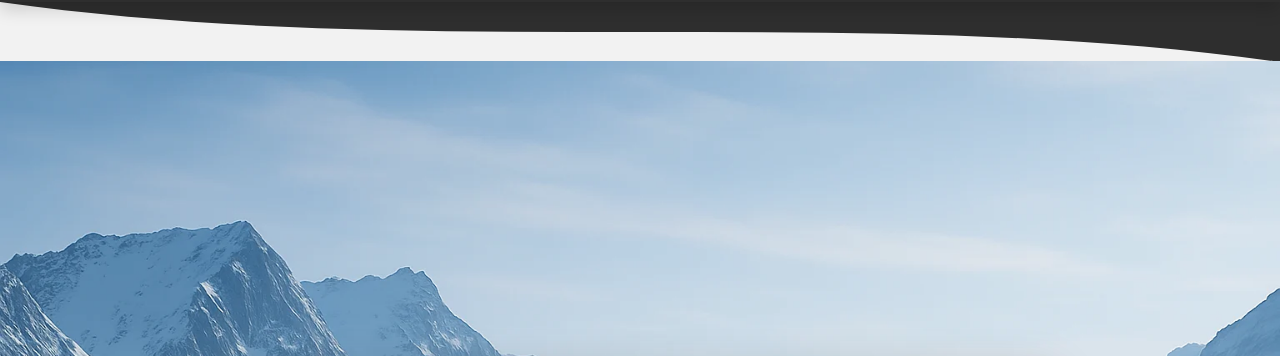
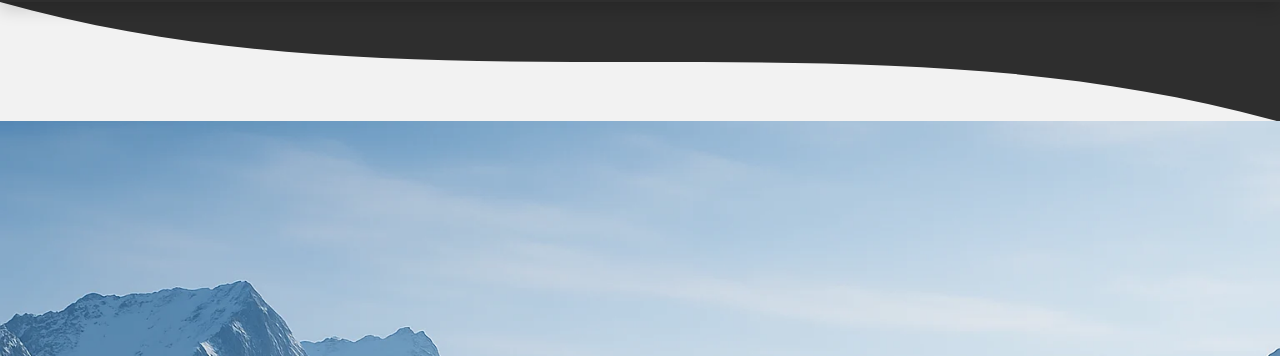
Before and after one commit to Arctic-Fortress/Website, a plain HTML site: page docs/site/index.html in a window 1280 px wide. Shown: the part 54-410 px from the top of the page. Drawn offline with nearby package versions, Linux system fonts and the light colour scheme.

Commit message:
Update CSS for global styles and adjust wave-divider height for improved layout

```diff
--- a/docs/site/styles.css
+++ b/docs/site/styles.css
@@ -10,6 +10,8 @@
     background-color: var(--light-grey);
     color: var(--deep-blue);
     font-family: 'Segoe UI', Tahoma, Geneva, Verdana, sans-serif;
+    margin: 0;
+    padding: 0;
   }
 
   .navbar, footer {
@@ -58,7 +60,7 @@
   }
 
   .wave-divider {
-    height: 60px;
+    height: 120px;
     overflow: hidden;
-    margin-bottom: -1px;
+    margin-bottom: -1px; /* closes the gap */
   }
```
